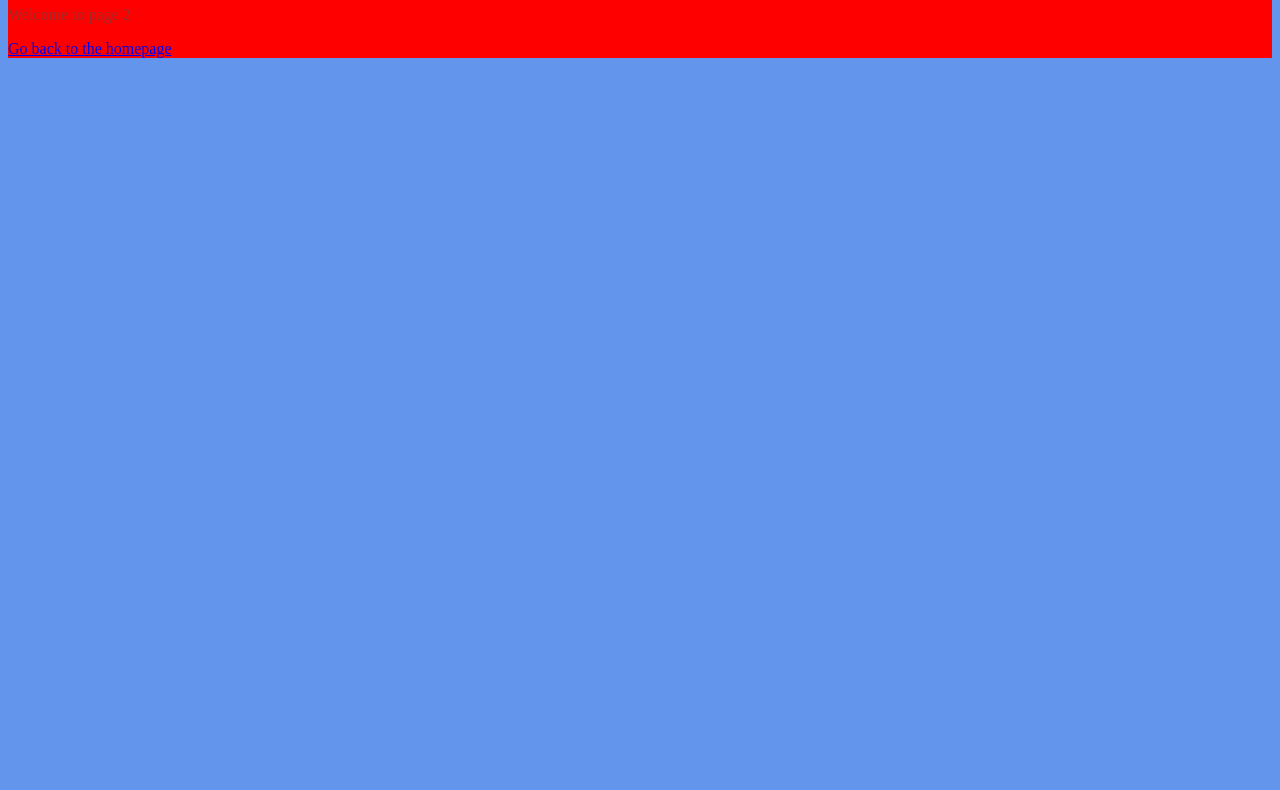
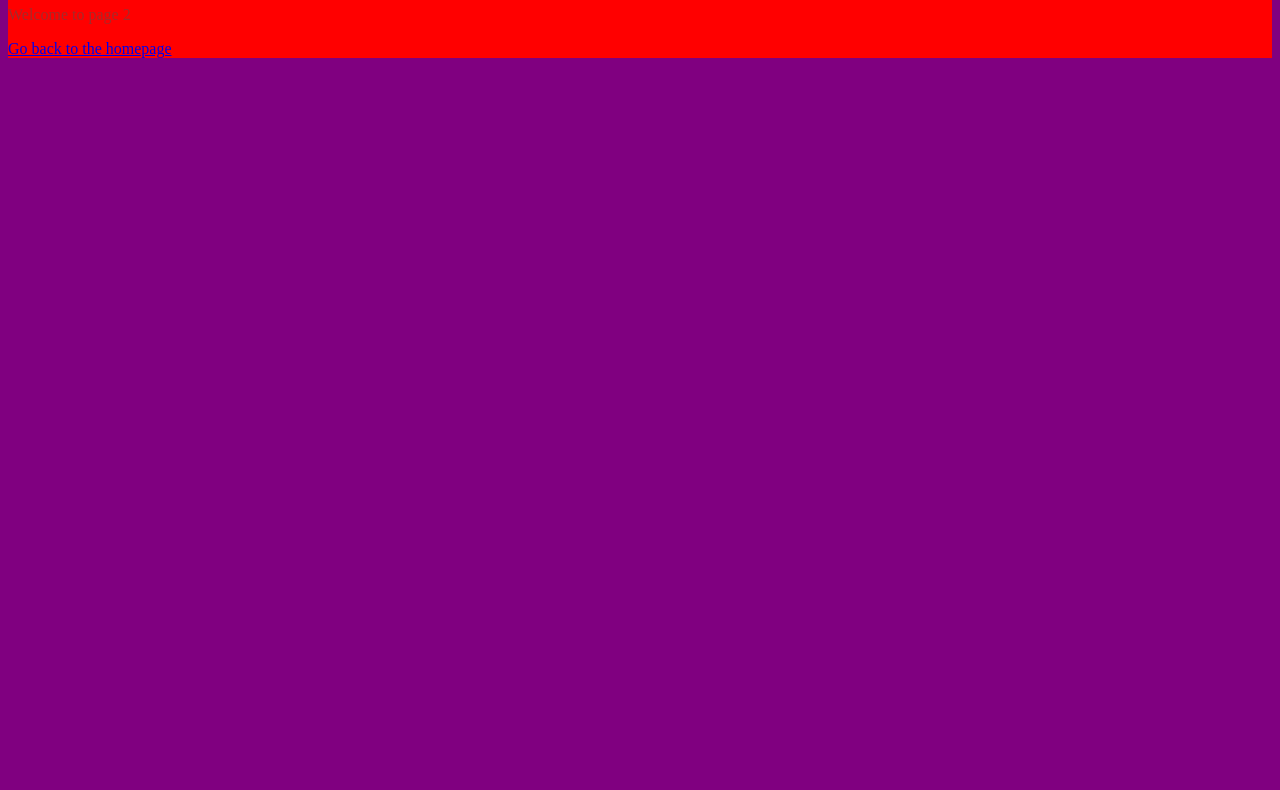
Before and after one commit to RaitaKondo/DogForYou, a Gatsby site: page /page-2 in a window 1280 px wide. Shown: the part 132-922 px from the top of the page. Built offline with nearby package versions, Linux system fonts and the light colour scheme; Gatsby itself is replaced by a stand-in of ours.

Commit message:
commit from lazygit

```diff
--- a/src/assets/main.scss
+++ b/src/assets/main.scss
@@ -1,6 +1,6 @@
 body {
   color: brown;
-  background-color: cornflowerblue;
+  background-color: purple;
 }
 
 main {
```
